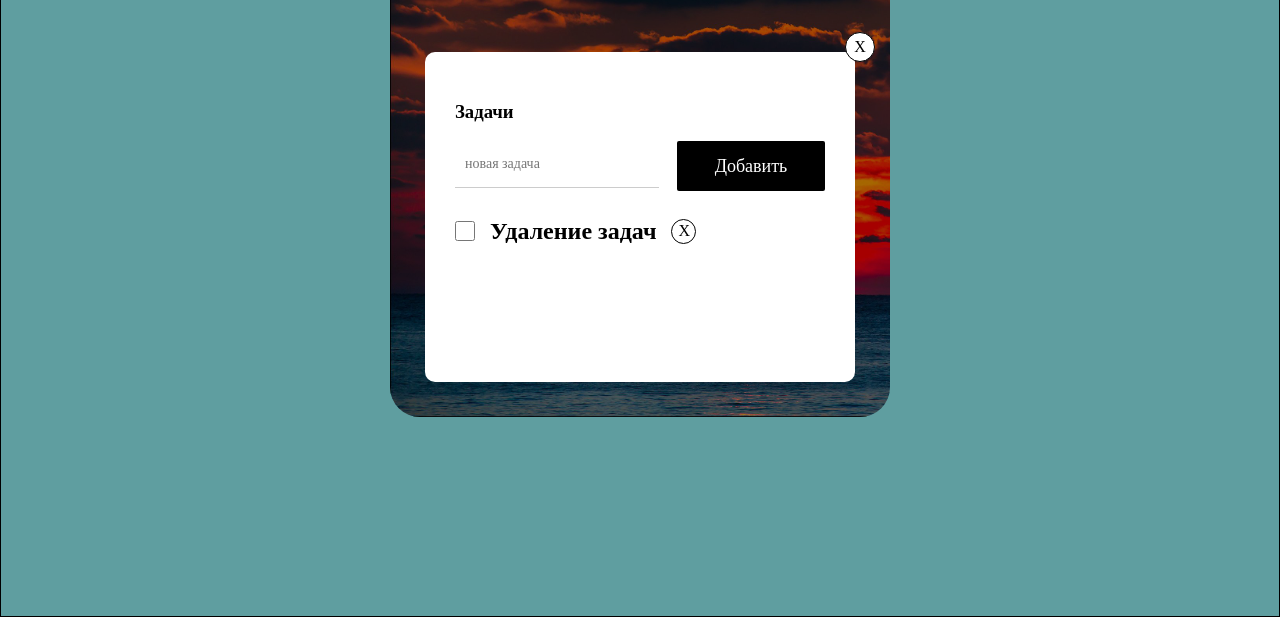
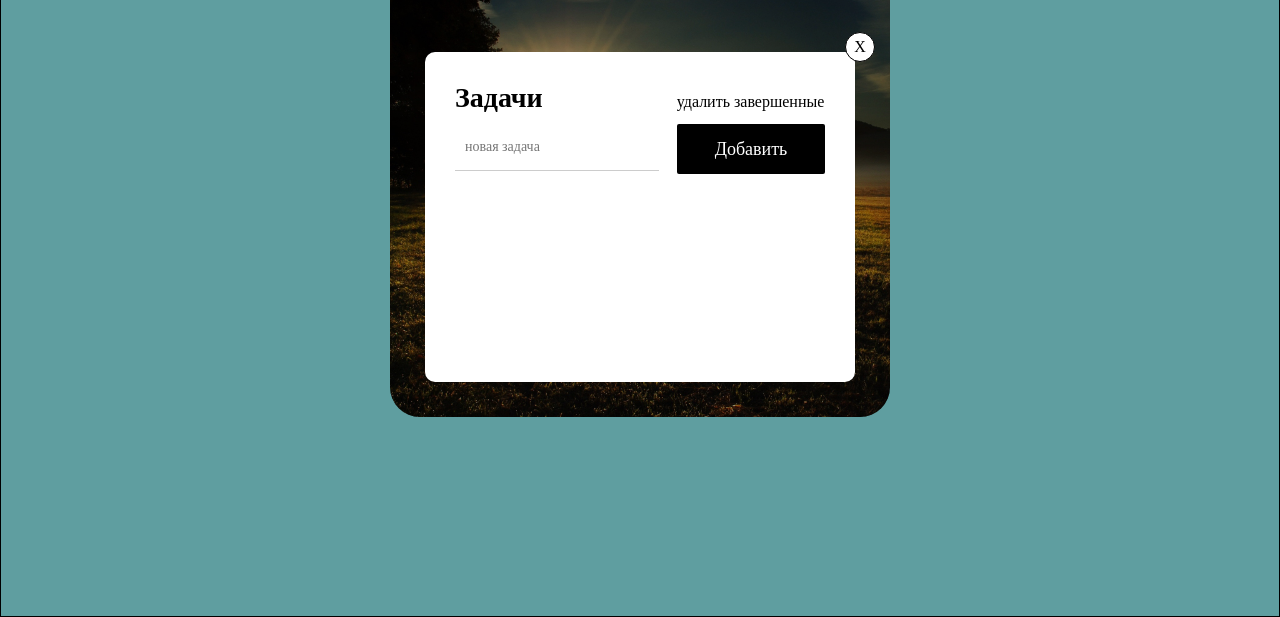
Before and after one commit to n1kkru/momentum, a website built with webpack: page src/index.html in a window 1280 px wide. Both pictures are taken after a click on the button "Задачи". Shown: the part 183-800 px from the top of the page. Built offline with nearby package versions, Linux system fonts and the light colour scheme; no server answers.

Commit message:
add: dynamic img and button 'clear todo'

```diff
--- a/src/index.html
+++ b/src/index.html
@@ -40,6 +40,7 @@
       <div class="popup__content">
         <button type="button" class="popup__close">X</button>
         <h3 class="popup__title">Задачи</h3>
+        <button type="button" class="button-clear">удалить завершенные</button>
         <form class="popup__form" name="new-todo">
           <input
             type="text"
@@ -56,11 +57,6 @@
         </form>
         <span class="popup__message-error place-name-input-error popup__message-error-activ"></span>
         <ul class="todos__list">
-          <li class="todos__item todo">
-            <input class="todo__checkbox" type="checkbox">
-            <h2 class="todo__title">Удаление задач</h2>
-            <button type="button" class="todo__delete-button">X</button>
-          </li>
         </ul>
       </div>
     </div>
--- a/src/index.js
+++ b/src/index.js
@@ -1,7 +1,7 @@
 import { fetchWeather } from "./api";
 import "./index.css";
 import { changeWeatherIcon } from "./scripts/date";
-import { closeByClick, closeModal, openModal } from "./scripts/modal";
+import { closeByClick, openModal } from "./scripts/modal";
 import { transferDayOfWeek, transferMonth } from "./scripts/time";
 import { createTodo, deleteElement } from "./scripts/todo";
 
@@ -10,6 +10,7 @@ const mainDate = document.querySelector(".main__date");
 const dateValue = mainDate.querySelector(".main__date-date");
 const timeValue = mainDate.querySelector(".main__date-time");
 
+const buttonClear = document.querySelector(".button-clear");
 const buttonTasks = document.querySelector(".button-tasks");
 const iconWeather = document.querySelector(".icon_weather");
 const temperatureValue = document.querySelector(".nav__element-temperature");
@@ -19,7 +20,6 @@ const todosList = document.querySelector('.todos__list');
 const popupTodos = document.querySelector('.popup_type_todo');
 const formAddTodo = document.forms['new-todo'];
 const newTodoName = formAddTodo.elements['todo-name'];
-
 
 findLocation();
 setDefaultValues();
@@ -55,6 +55,13 @@ formAddTodo.addEventListener('submit', (evt) => {
   newTodoName.value = "";
 });
 
+buttonClear.addEventListener('click', () => {
+    Array.from(todosList.children).forEach((element) => {
+      if (element.children.item(0).checked) deleteElement(element);
+    });
+
+})
+
 function findLocation() {
   if (!navigator.geolocation) {
     alert(
@@ -82,6 +89,7 @@ function updateDate() {
   const month = transferMonth(date.getMonth());
   const dayOfWeek = transferDayOfWeek(date.getDay());
 
+  setBackgroundImage(date.toTimeString().slice(0, 2))
   dateValue.textContent = `${day} ${month}, ${dayOfWeek}`;
   timeValue.textContent = date.toTimeString().slice(0, 8);
   setTimeout(function () {
@@ -102,3 +110,22 @@ function setDefaultValues() {
     ? (temperatureValue.textContent = `${localStorage.getItem("temperature")} °C`)
     : (city.textContent = "25 °C");
 }
+
+function setBackgroundImage(hours) {
+  const page = document.querySelector(".page__content");
+  if ( 0 <= Number(hours) && Number(hours) < 6) {
+    page.classList.add('image_night');
+  }
+
+  else if ( 6 <= Number(hours) && Number(hours) < 12) {
+    page.classList.add('image_morning');
+  }
+
+  else if ( 12 <= Number(hours) && Number(hours) < 18) {
+    page.classList.add('image_day');
+  }
+
+  else if ( 18 <= Number(hours) && Number(hours) <= 23) {
+    page.classList.add('image_evening');
+  }
+}
--- a/src/styles/modal.css
+++ b/src/styles/modal.css
@@ -20,6 +20,27 @@
   border-radius: 10px;
   padding: 30px;
   background-color: #fff;
+}
+
+.popup__title {
+  margin: 0;
+  font-size: 28px;
+  display: inline;
+}
+
+.button-clear {
+  cursor: pointer;
+  padding: 0 0 0 130px ;
+  margin: 0;
+  border: none;
+  background-color: inherit;
+  justify-self: end;
+  text-decoration: none;
+  text-underline-offset: 3px;
+}
+
+.button-clear:hover {
+  text-decoration: underline;
 }
 
 .popup_is-opened {
@@ -102,6 +123,10 @@
   list-style-type: none;
 }
 
+.todo__title {
+  font-size: 20px;
+}
+
 input[type="checkbox"] {
   accent-color: #00fb69;
   width: 20px;
--- a/src/styles/page.css
+++ b/src/styles/page.css
@@ -1,32 +1,45 @@
 .page {
+  display: flex;
   padding: 100px;
   background-color: cadetblue;
-  display: flex;
 }
 
 .page__content {
+  position: relative;
+  min-width: 500px;
+  max-width: 800px;
+  min-height: 500px;
   margin-inline: auto;
+  border-radius: 30px;
+  background-repeat: no-repeat;
+  background-size: cover;
   inset-inline: 0;
   inset-block-start: calc(50% - 500px);
-  min-width: 500px;
-  min-height: 500px;
-  max-width: 800px;
-  border-radius: 30px;
-  background-image: url(../../images/04.jpg);
-  background-repeat: no-repeat;
-  background-size: cover;
-  position: relative;
 }
 
 .page__content::after {
+  content: "";
   position: absolute;
-  content: "";
   inset: 0;
-  margin: auto;
   min-width: 100%;
   min-height: 100%;
+  margin: auto;
+  border-radius: 30px;
+  background-color: rgba(0, 0, 0, 0.35);
+}
 
-  border-radius: 30px;
-  background-color: rgba(0,0,0, 0.35);
+.image_night {
+  background-image: url(../../images/01.jpg);
+}
 
+.image_morning {
+  background-image: url(../../images/02.jpg);
 }
+
+.image_day {
+  background-image: url(../../images/03.jpg);
+}
+
+.image_evening {
+  background-image: url(../../images/04.jpg);
+}
```
